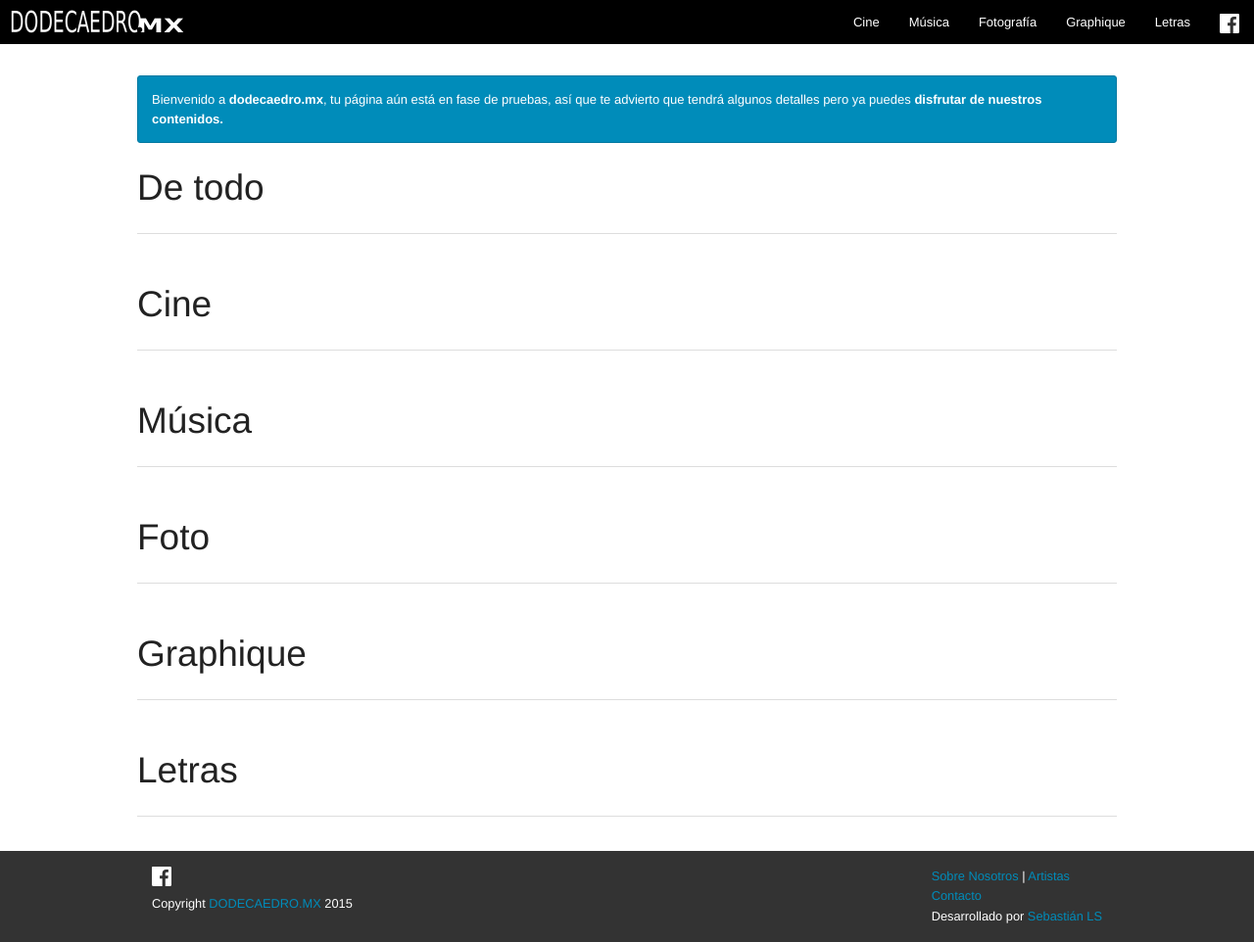
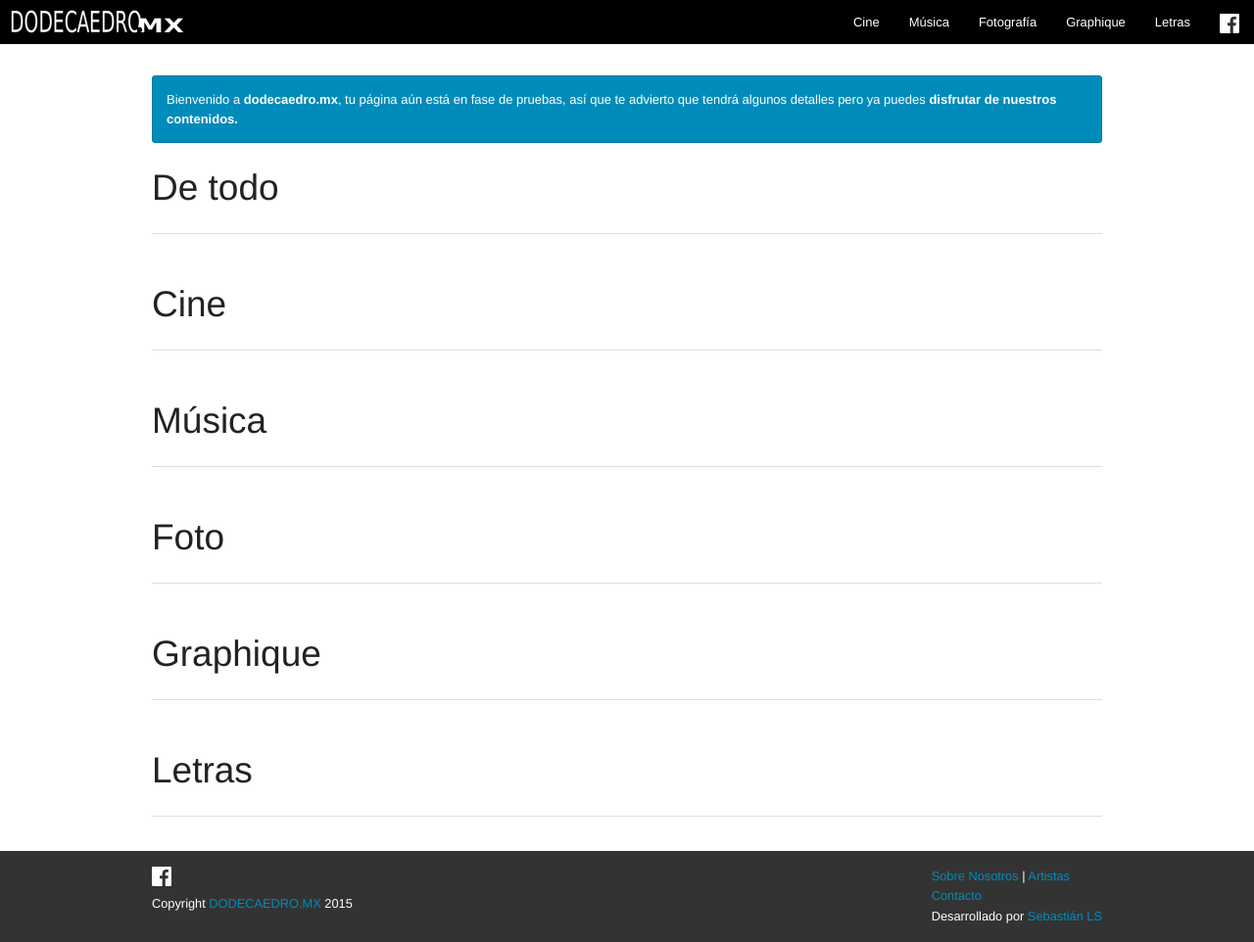
Before and after one commit to dodecaedro-mexico/dodecaedro-v1, a Jekyll site: the page built from index.html, in a window 1280 px wide and 962 px high. Shown: the whole window at 98% size. Built offline with Jekyll 4.4.1, drawn with Linux system fonts in a browser that asks for light colours; nearby versions of some CDN libraries.

Commit message:
Update page layout with a small-12 columns class

```diff
--- a/_layouts/page.html
+++ b/_layouts/page.html
@@ -2,6 +2,8 @@
 layout: default
 ---
 <div class="row">
+
+  <div class="small-12 columns"
 
     <header>
       <br>
@@ -14,6 +16,8 @@ layout: default
 
   </div>
 
+</div>
+
 <script>
 	$(window).load(function(){
 		$('.masonry').masonry({
```
Lines whose indentation alone changed are shown as unchanged.
